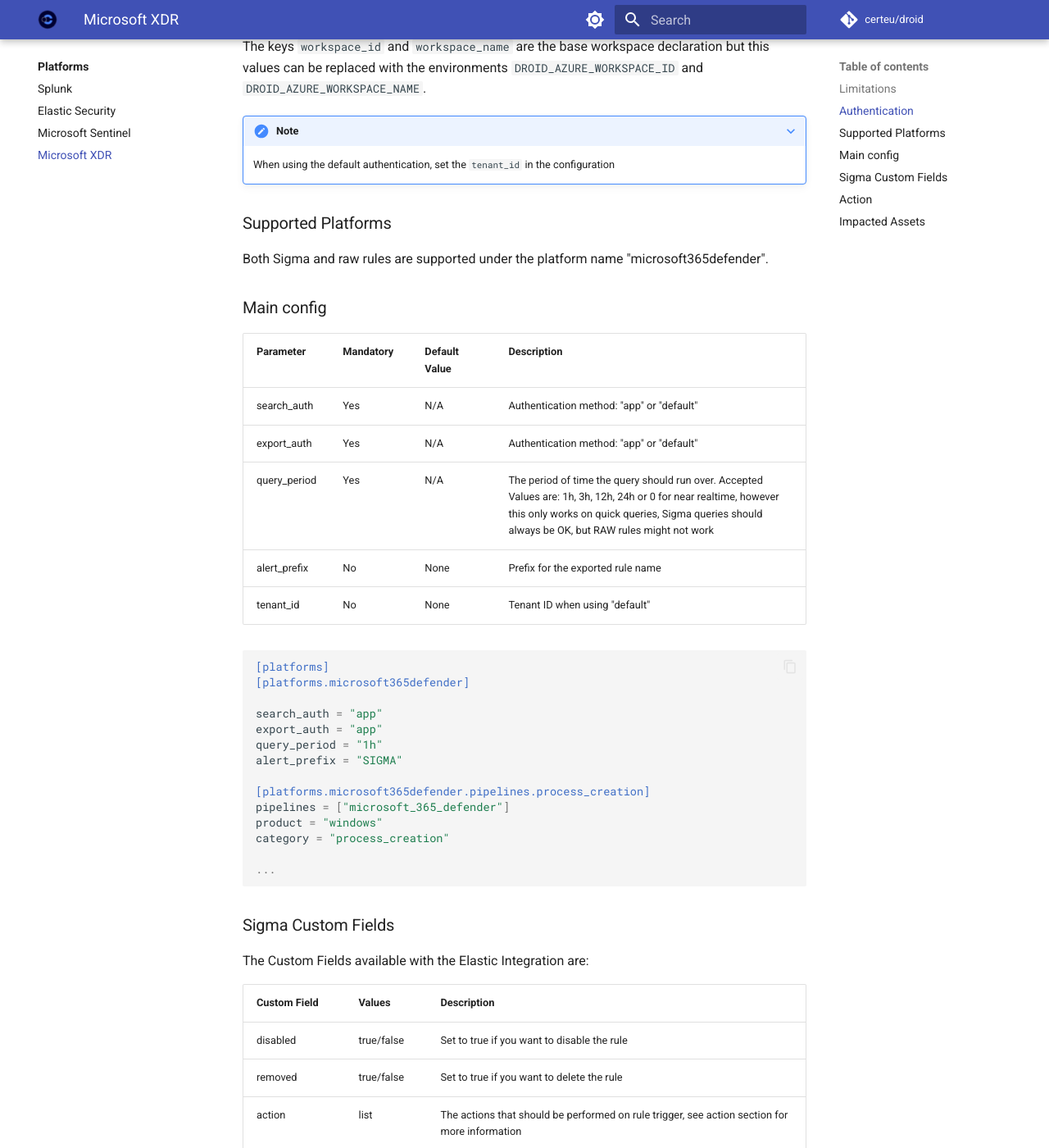
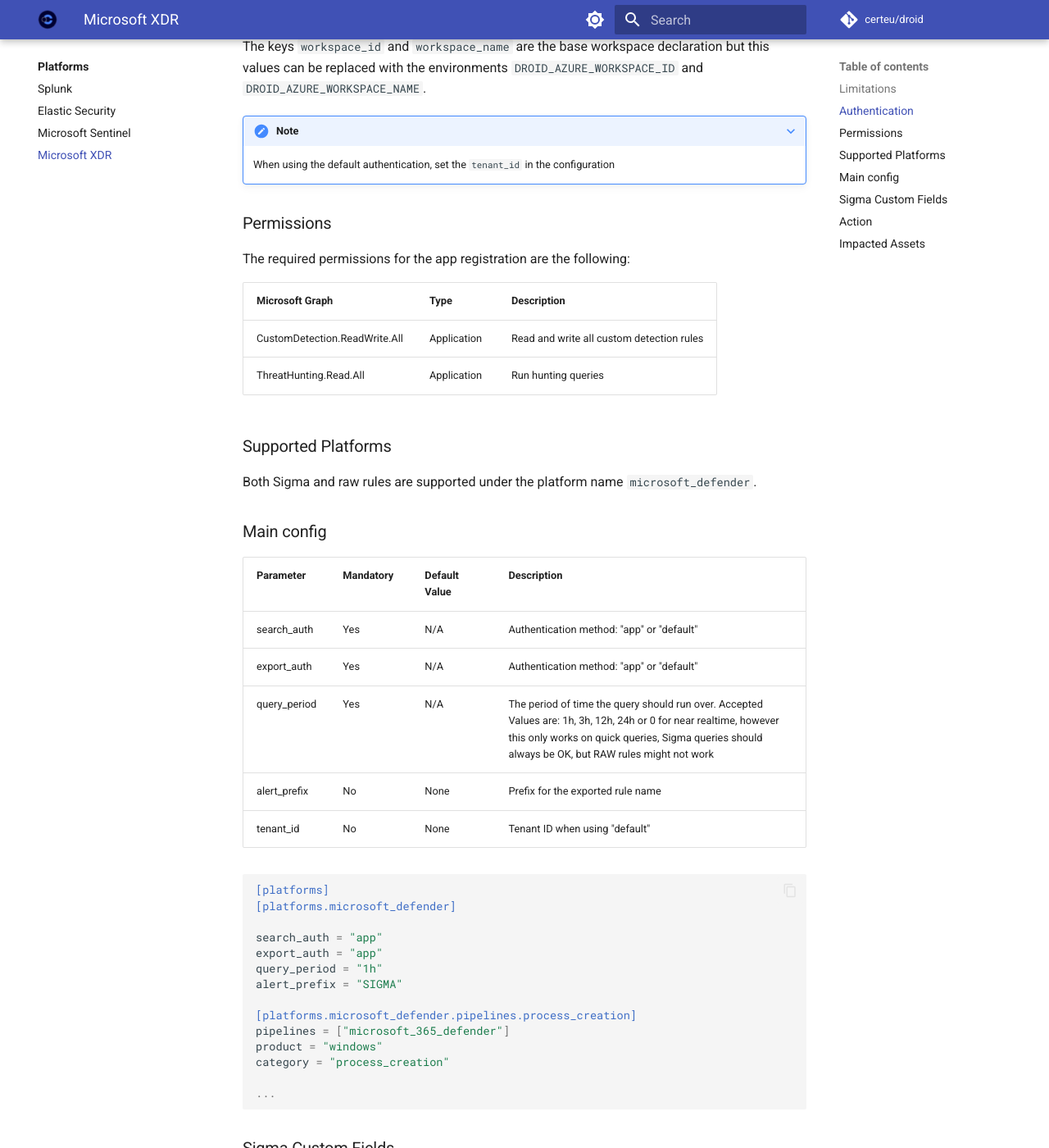
Before and after one commit to certeu/droid-docs, an MkDocs documentation site: the page built from docs/platforms/microsoft_xdr.md, in a window 1280 px wide and 1400 px high, scrolled down 1413 px. Shown: the whole window at 82% size. Built offline with MkDocs 1.6.1 and Material for MkDocs 9.7.7, drawn with Linux system fonts in a browser that asks for light colours; comment, search, counter and statistics services are not loaded.

Commit message:
fix: microsoft xdr platform name and add permissions

````diff
--- a/docs/platforms/microsoft_xdr.md
+++ b/docs/platforms/microsoft_xdr.md
@@ -46,9 +46,19 @@ The keys `workspace_id` and `workspace_name` are the base workspace declaration
 
     When using the default authentication, set the `tenant_id` in the configuration
 
+### Permissions
+
+The required permissions for the app registration are the following:
+
+| Microsoft Graph | Type | Description |
+| --- | --- | --- |
+|   CustomDetection.ReadWrite.All       | Application | Read and write all custom detection rules |
+|   ThreatHunting.Read.All       | Application | Run hunting queries |
+
+
 ### Supported Platforms
 
-Both Sigma and raw rules are supported under the platform name "microsoft365defender".
+Both Sigma and raw rules are supported under the platform name `microsoft_defender`.
 
 ### Main config
 
@@ -62,14 +72,14 @@ Both Sigma and raw rules are supported under the platform name "microsoft365defe
 
 ```toml
 [platforms]
-[platforms.microsoft365defender]
+[platforms.microsoft_defender]
 
 search_auth = "app"
 export_auth = "app"
 query_period = "1h"
 alert_prefix = "SIGMA"
 
-[platforms.microsoft365defender.pipelines.process_creation]
+[platforms.microsoft_defender.pipelines.process_creation]
 pipelines = ["microsoft_365_defender"]
 product = "windows"
 category = "process_creation"
````
